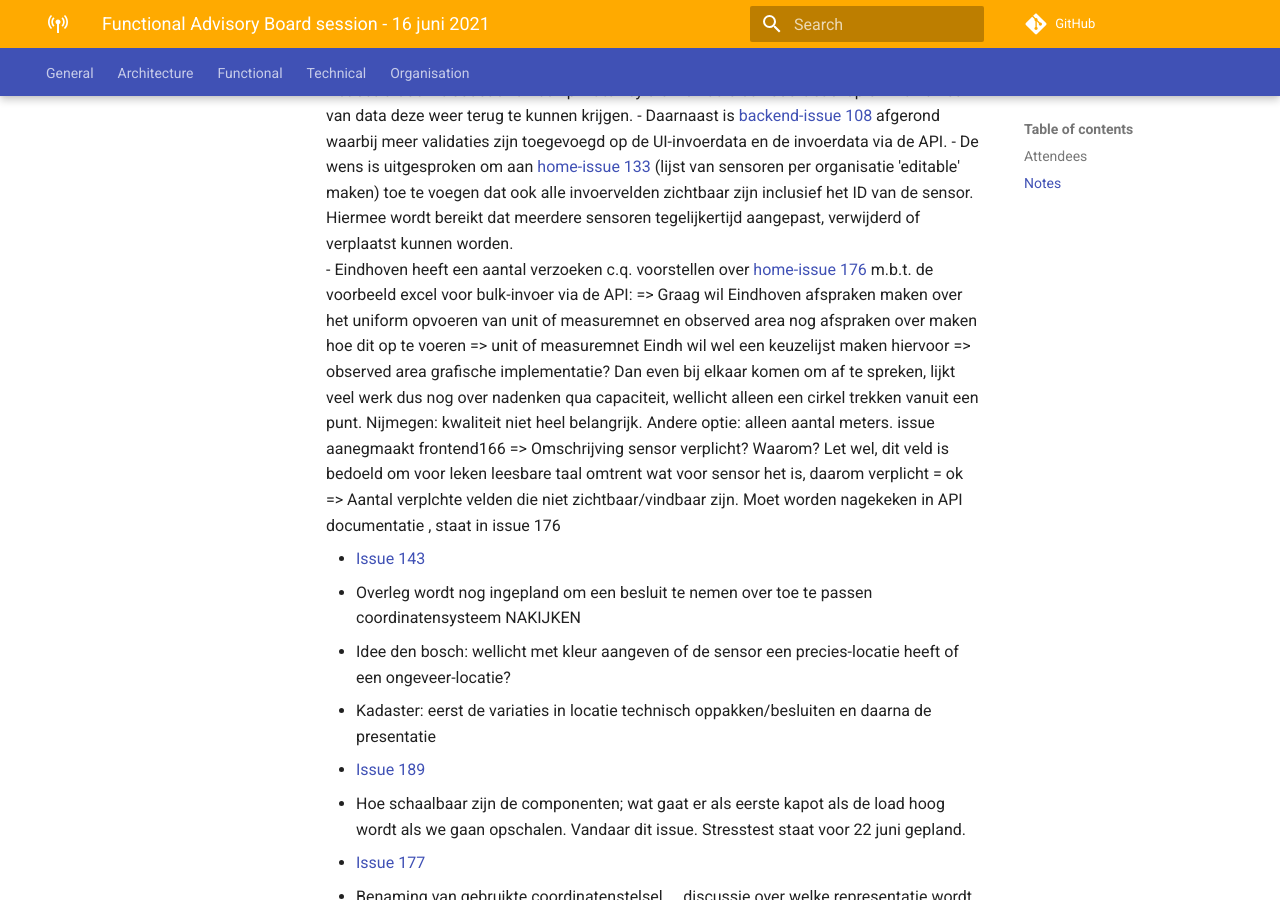
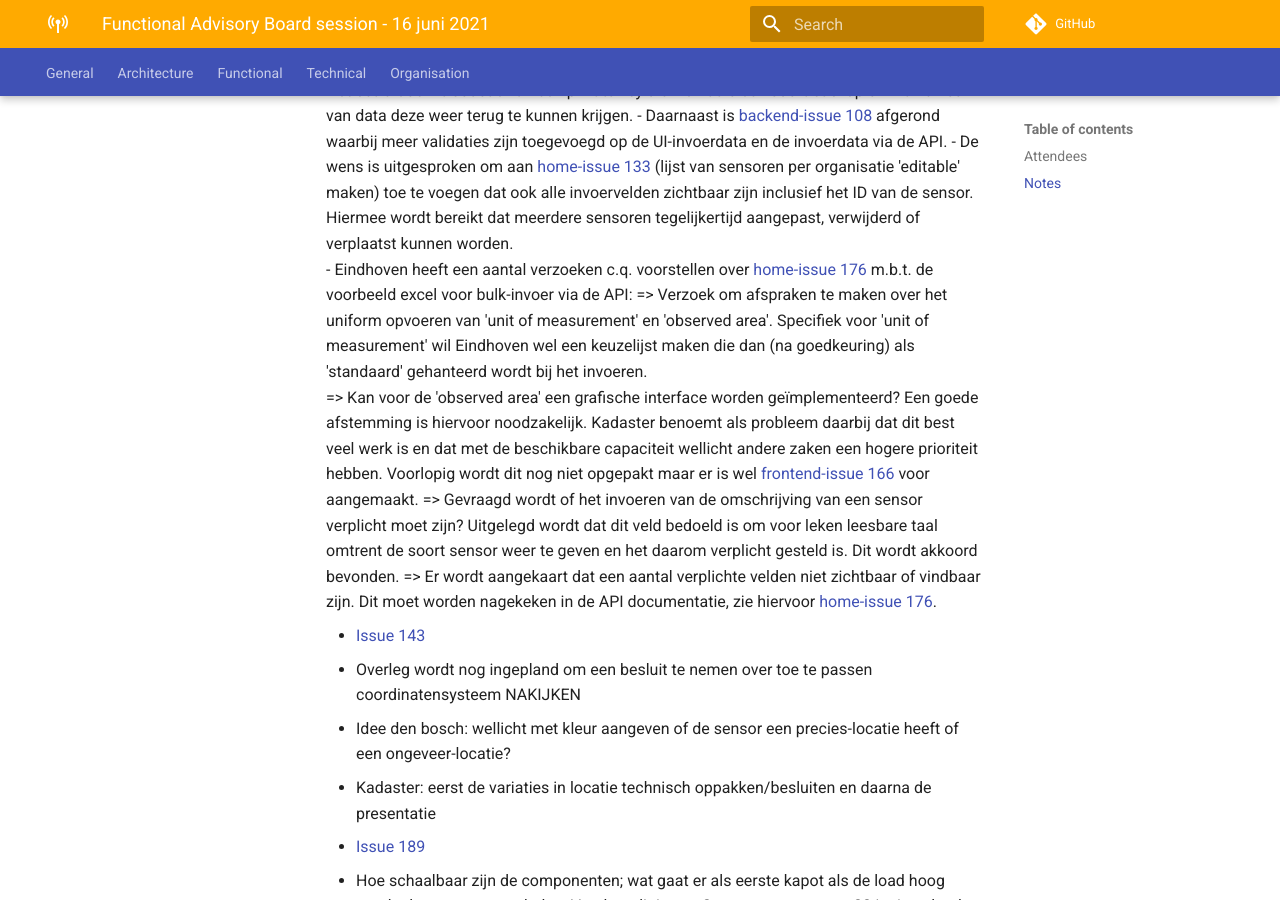
Before and after one commit to kadaster-labs/sensrnet-home, an MkDocs documentation site: the page built from docs/notes/2021-06-16-FAB-notes.md, in a window 1280 px wide and 900 px high, scrolled down 844 px. Built offline with MkDocs 1.6.1 and Material for MkDocs 9.7.7, drawn with Linux system fonts in a browser that asks for light colours; comment, search, counter and statistics services are not loaded.

Commit message:
Update 2021-06-16-FAB-notes.md

```diff
--- a/docs/notes/2021-06-16-FAB-notes.md
+++ b/docs/notes/2021-06-16-FAB-notes.md
@@ -31,11 +31,10 @@ Onderwerpen:
      - Daarnaast is [backend-issue 108](https://github.com/kadaster-labs/sensrnet-registry-backend/issues/108) afgerond waarbij meer validaties zijn toegevoegd op de UI-invoerdata en de invoerdata via de API.
      - De wens is uitgesproken om aan [home-issue 133](https://github.com/kadaster-labs/sensrnet-home/issues/133) (lijst van sensoren per organisatie 'editable' maken) toe te voegen dat ook alle invoervelden zichtbaar zijn inclusief het ID van de sensor. Hiermee wordt bereikt dat meerdere sensoren tegelijkertijd aangepast, verwijderd of verplaatst kunnen worden.
      - Eindhoven heeft een aantal verzoeken c.q. voorstellen over [home-issue 176](https://github.com/kadaster-labs/sensrnet-home/issues/176) m.b.t. de voorbeeld excel voor bulk-invoer via de API:
-        => Graag wil Eindhoven afspraken maken over het uniform opvoeren van unit of measuremnet en observed area nog afspraken over maken hoe dit op te voeren
-        => unit of measuremnet Eindh wil wel een keuzelijst maken hiervoor
-        => observed area grafische implementatie? Dan even bij elkaar komen om af te spreken, lijkt veel werk dus nog over nadenken qua capaciteit, wellicht alleen een cirkel trekken vanuit een punt. Nijmegen: kwaliteit niet heel belangrijk. Andere optie: alleen aantal meters. issue aanegmaakt frontend166
-        => Omschrijving sensor verplicht? Waarom? Let wel, dit veld is bedoeld om voor leken leesbare taal omtrent wat voor sensor het is, daarom verplicht = ok
-        => Aantal verplchte velden die niet zichtbaar/vindbaar zijn. Moet worden nagekeken in API documentatie , staat in issue 176
+        => Verzoek om afspraken te maken over het uniform opvoeren van 'unit of measurement' en 'observed area'. Specifiek voor 'unit of measurement' wil Eindhoven wel een keuzelijst maken die dan (na goedkeuring) als 'standaard' gehanteerd wordt bij het invoeren.
+        => Kan voor de 'observed area' een grafische interface worden geïmplementeerd? Een goede afstemming is hiervoor noodzakelijk. Kadaster benoemt als probleem daarbij dat dit best veel werk is en dat met de beschikbare capaciteit wellicht andere zaken een hogere prioriteit hebben. Voorlopig wordt dit nog niet opgepakt maar er is wel [frontend-issue 166](https://github.com/kadaster-labs/sensrnet-registry-frontend/issues/166) voor aangemaakt.
+        => Gevraagd wordt of het invoeren van de omschrijving van een sensor verplicht moet zijn? Uitgelegd wordt dat dit veld bedoeld is om voor leken leesbare taal omtrent de soort sensor weer te geven en het daarom verplicht gesteld is. Dit wordt akkoord bevonden.
+        => Er wordt aangekaart dat een aantal verplichte velden niet zichtbaar of vindbaar zijn. Dit moet worden nagekeken in de API documentatie, zie hiervoor [home-issue 176](https://github.com/kadaster-labs/sensrnet-home/issues/176).
 
      - [Issue 143](https://github.com/kadaster-labs/sensrnet-home/issues/143)
      - Overleg wordt nog ingepland om een besluit te nemen over toe te passen coordinatensysteem NAKIJKEN
```
